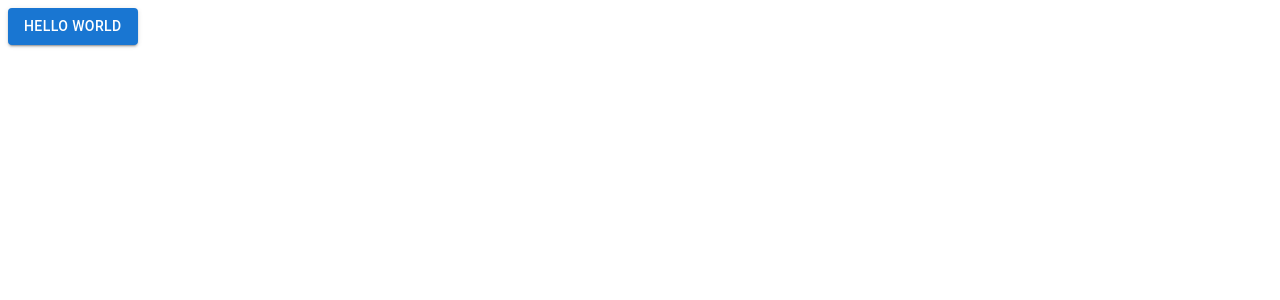
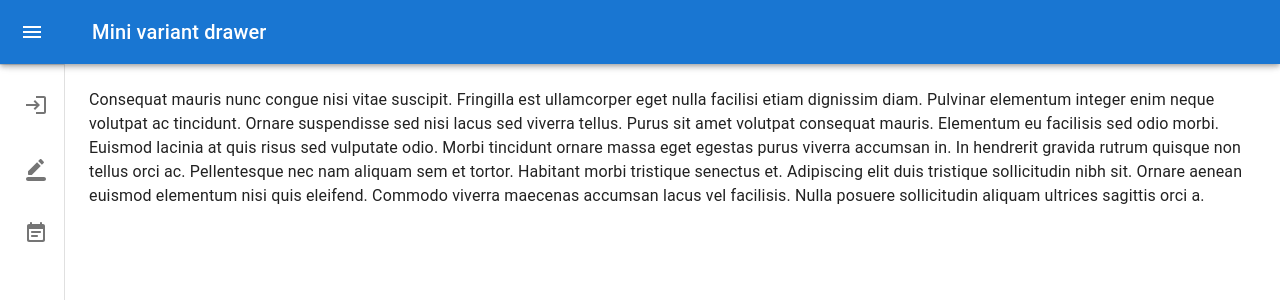
Before and after one commit to alisonwu6/vite-react-lab, a React (Vite) app: page / in a window 1280 px wide. Shown: the top 300 px of the page. Built offline with nearby package versions, Linux system fonts and the light colour scheme.

Commit message:
feat: layout of Navbar

```diff
--- a/src/App.jsx
+++ b/src/App.jsx
@@ -1,10 +1,10 @@
-import Button from "@mui/material/Button";
+import Navbar from "./components/Navbar/Navbar"
 
 function App() {
   return (
     <div className="App">
       <div>
-        <Button variant="contained">Hello World</Button>
+        <Navbar />
       </div>
     </div>
   );
--- /dev/null
+++ b/src/components/Navbar/Navbar.jsx
@@ -0,0 +1,180 @@
+import * as React from "react";
+import { styled, useTheme } from "@mui/material/styles";
+import Box from "@mui/material/Box";
+import MuiDrawer from "@mui/material/Drawer";
+import MuiAppBar from "@mui/material/AppBar";
+import Toolbar from "@mui/material/Toolbar";
+import List from "@mui/material/List";
+import CssBaseline from "@mui/material/CssBaseline";
+import Typography from "@mui/material/Typography";
+import Divider from "@mui/material/Divider";
+import IconButton from "@mui/material/IconButton";
+import MenuIcon from "@mui/icons-material/Menu";
+import ChevronLeftIcon from "@mui/icons-material/ChevronLeft";
+import ChevronRightIcon from "@mui/icons-material/ChevronRight";
+import ListItem from "@mui/material/ListItem";
+import ListItemButton from "@mui/material/ListItemButton";
+import ListItemIcon from "@mui/material/ListItemIcon";
+import ListItemText from "@mui/material/ListItemText";
+import { mainNavbarItems } from "./consts/navbarItems";
+
+const drawerWidth = 240;
+
+const openedMixin = (theme) => ({
+  width: drawerWidth,
+  transition: theme.transitions.create("width", {
+    easing: theme.transitions.easing.sharp,
+    duration: theme.transitions.duration.enteringScreen,
+  }),
+  overflowX: "hidden",
+});
+
+const closedMixin = (theme) => ({
+  transition: theme.transitions.create("width", {
+    easing: theme.transitions.easing.sharp,
+    duration: theme.transitions.duration.leavingScreen,
+  }),
+  overflowX: "hidden",
+  width: `calc(${theme.spacing(7)} + 1px)`,
+  [theme.breakpoints.up("sm")]: {
+    width: `calc(${theme.spacing(8)} + 1px)`,
+  },
+});
+
+const DrawerHeader = styled("div")(({ theme }) => ({
+  display: "flex",
+  alignItems: "center",
+  justifyContent: "flex-end",
+  padding: theme.spacing(0, 1),
+  // necessary for content to be below app bar
+  ...theme.mixins.toolbar,
+}));
+
+const AppBar = styled(MuiAppBar, {
+  shouldForwardProp: (prop) => prop !== "open",
+})(({ theme, open }) => ({
+  zIndex: theme.zIndex.drawer + 1,
+  transition: theme.transitions.create(["width", "margin"], {
+    easing: theme.transitions.easing.sharp,
+    duration: theme.transitions.duration.leavingScreen,
+  }),
+  ...(open && {
+    marginLeft: drawerWidth,
+    width: `calc(100% - ${drawerWidth}px)`,
+    transition: theme.transitions.create(["width", "margin"], {
+      easing: theme.transitions.easing.sharp,
+      duration: theme.transitions.duration.enteringScreen,
+    }),
+  }),
+}));
+
+const Drawer = styled(MuiDrawer, {
+  shouldForwardProp: (prop) => prop !== "open",
+})(({ theme, open }) => ({
+  width: drawerWidth,
+  flexShrink: 0,
+  whiteSpace: "nowrap",
+  boxSizing: "border-box",
+  ...(open && {
+    ...openedMixin(theme),
+    "& .MuiDrawer-paper": openedMixin(theme),
+  }),
+  ...(!open && {
+    ...closedMixin(theme),
+    "& .MuiDrawer-paper": closedMixin(theme),
+  }),
+}));
+
+export default function MiniDrawer() {
+  const theme = useTheme();
+  const [open, setOpen] = React.useState(false);
+
+  const handleDrawerOpen = () => {
+    setOpen(true);
+  };
+
+  const handleDrawerClose = () => {
+    setOpen(false);
+  };
+
+  return (
+    <Box sx={{ display: "flex" }}>
+      <CssBaseline />
+      <AppBar position="fixed" open={open}>
+        <Toolbar>
+          <IconButton
+            color="inherit"
+            aria-label="open drawer"
+            onClick={handleDrawerOpen}
+            edge="start"
+            sx={{
+              marginRight: 5,
+              ...(open && { display: "none" }),
+            }}
+          >
+            <MenuIcon />
+          </IconButton>
+          <Typography variant="h6" noWrap component="div">
+            Mini variant drawer
+          </Typography>
+        </Toolbar>
+      </AppBar>
+      <Drawer variant="permanent" open={open}>
+        <DrawerHeader>
+          <IconButton onClick={handleDrawerClose}>
+            {theme.direction === "rtl" ? (
+              <ChevronRightIcon />
+            ) : (
+              <ChevronLeftIcon />
+            )}
+          </IconButton>
+        </DrawerHeader>
+        <Divider />
+        <List>
+          {mainNavbarItems.map((text, index) => (
+            <ListItem key={index}>
+              <ListItemButton
+                sx={{
+                  minHeight: 48,
+                  justifyContent: open ? "initial" : "center",
+                  px: 2.5,
+                }}
+              >
+                <ListItemIcon
+                  sx={{
+                    minWidth: 0,
+                    mr: open ? 3 : "auto",
+                    justifyContent: "center",
+                  }}
+                >
+                  {text.icon}
+                </ListItemIcon>
+                <ListItemText
+                  primary={text.label}
+                  sx={{ opacity: open ? 1 : 0 }}
+                />
+              </ListItemButton>
+            </ListItem>
+          ))}
+        </List>
+      </Drawer>
+      <Box component="main" sx={{ flexGrow: 1, p: 3 }}>
+        <DrawerHeader />
+        <Typography paragraph>
+          Consequat mauris nunc congue nisi vitae suscipit. Fringilla est
+          ullamcorper eget nulla facilisi etiam dignissim diam. Pulvinar
+          elementum integer enim neque volutpat ac tincidunt. Ornare suspendisse
+          sed nisi lacus sed viverra tellus. Purus sit amet volutpat consequat
+          mauris. Elementum eu facilisis sed odio morbi. Euismod lacinia at quis
+          risus sed vulputate odio. Morbi tincidunt ornare massa eget egestas
+          purus viverra accumsan in. In hendrerit gravida rutrum quisque non
+          tellus orci ac. Pellentesque nec nam aliquam sem et tortor. Habitant
+          morbi tristique senectus et. Adipiscing elit duis tristique
+          sollicitudin nibh sit. Ornare aenean euismod elementum nisi quis
+          eleifend. Commodo viverra maecenas accumsan lacus vel facilisis. Nulla
+          posuere sollicitudin aliquam ultrices sagittis orci a.
+        </Typography>
+      </Box>
+    </Box>
+  );
+}
--- /dev/null
+++ b/src/components/Navbar/consts/navbarItems.jsx
@@ -0,0 +1,20 @@
+import LoginTwoToneIcon from "@mui/icons-material/LoginTwoTone";
+import EventNoteRoundedIcon from "@mui/icons-material/EventNoteRounded";
+import BorderColorRoundedIcon from "@mui/icons-material/BorderColorRounded";
+export const mainNavbarItems = [
+  {
+    icon: <LoginTwoToneIcon />,
+    label: "Login",
+    route: "",
+  },
+  {
+    icon: <BorderColorRoundedIcon />,
+    label: "Form",
+    route: "",
+  },
+  {
+    icon: <EventNoteRoundedIcon />,
+    label: "DateTime",
+    route: "",
+  },
+];
```
